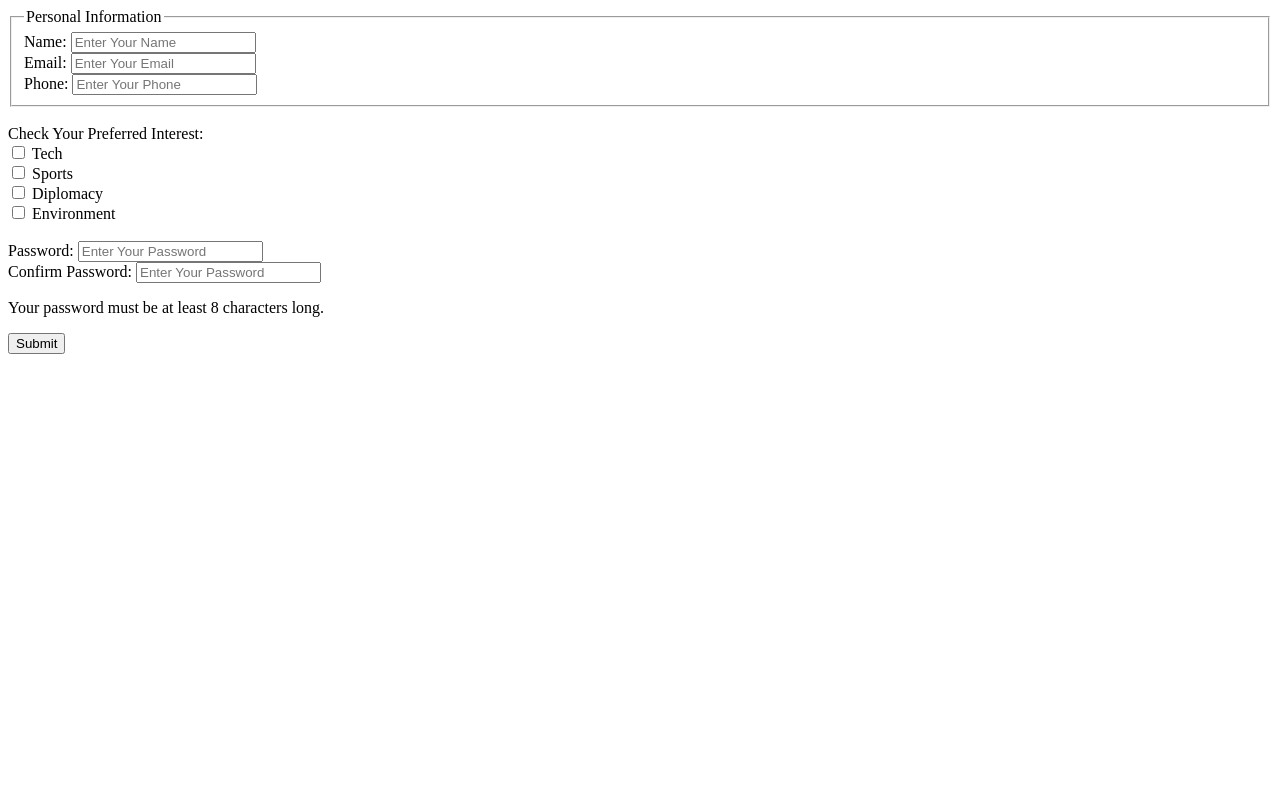
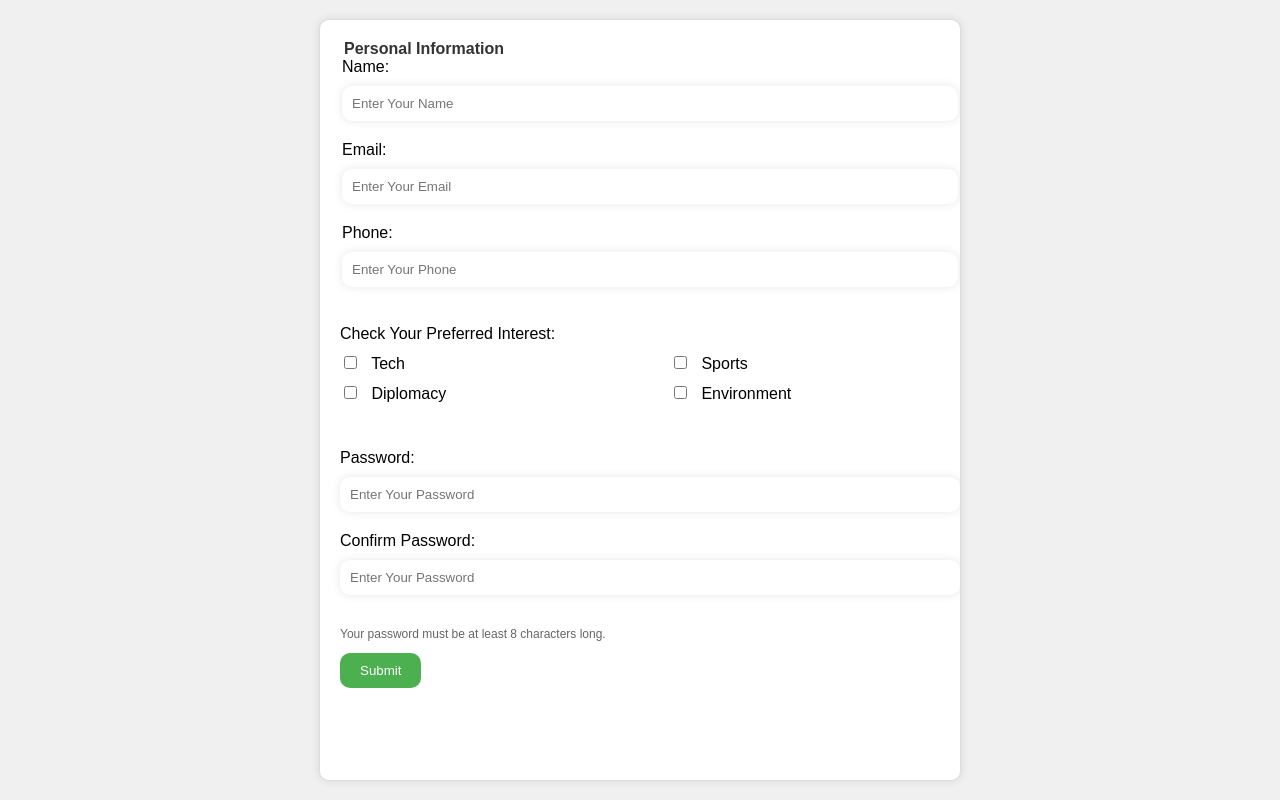
Before and after one commit to MartNat/project, a website: page public/create_account.html in a window 1280 px wide. Drawn offline with Linux system fonts and the light colour scheme.

Commit message:
first styling

```diff
--- a/public/create_account.html
+++ b/public/create_account.html
@@ -4,11 +4,77 @@
   <meta charset="UTF-8">
   <meta name="viewport" content="width=device-width, initial-scale=1.0">
   <title>Create Account</title>
+  <style>
+    body {
+      font-family: Arial, sans-serif;
+      background-color: #f0f0f0;
+      display: flex;
+      justify-content: center;
+      align-items: center;
+      height: 100vh;
+      margin: 0;
+    }
+    form {
+      background-color: #fff;
+      padding: 20px;
+      border: 1px solid #ddd;
+      border-radius: 10px;
+      box-shadow: 0 0 10px rgba(0, 0, 0, 0.1);
+      width: 600px;
+      height: 90vh;
+      overflow-y: auto;
+    }
+    fieldset {
+      border: none;
+      padding: 0;
+    }
+    legend {
+      font-weight: bold;
+      color: #333;
+    }
+    label {
+      display: block;
+      margin-bottom: 10px;
+    }
+    input[type="text"], input[type="email"], input[type="tel"], input[type="password"] {
+      width: 100%;
+      padding: 10px;
+      margin-bottom: 20px;
+      border: none;
+      border-radius: 10px;
+      box-shadow: 0 0 10px rgba(0, 0, 0, 0.1);
+    }
+    input[type="checkbox"] {
+      margin-right: 10px;
+    }
+    .checkbox-group {
+      display: flex;
+      flex-wrap: wrap;
+      justify-content: space-between;
+    }
+    .checkbox-group label {
+      width: 45%;
+      margin-bottom: 10px;
+    }
+    button[type="submit"] {
+      background-color: #4CAF50;
+      color: #fff;
+      padding: 10px 20px;
+      border: none;
+      border-radius: 10px;
+      cursor: pointer;
+    }
+    button[type="submit"]:hover {
+      background-color: #3e8e41;
+    }
+    #password-help {
+      font-size: 12px;
+      color: #666;
+    }
+  </style>
 </head>
 <body>
   <form action="/create_account" method="POST">
-    <!-- Form Elements Goes here -->
-    <!-- Fieldset and Legend -->
     <fieldset>
       <legend>Personal Information</legend>
       <label for="name">Name:</label>
@@ -22,18 +88,26 @@
       <br>
     </fieldset>
     <br>
-    <!-- Checkboxes -->
-    <label>Check Your Preferred Interest:</label> <br>
-    <input type="checkbox" id="tech" name="interest" value="tech">
-    <label for="tech">Tech</label> <br>
-    <input type="checkbox" id="sports" name="interest" value="sports">
-    <label for="sports">Sports</label> <br>
-    <input type="checkbox" id="diplomacy" name="interest" value="diplomacy">
-    <label for="diplomacy">Diplomacy</label> <br>
-    <input type="checkbox" id="environment" name="interest" value="environment">
-    <label for="environment">Environment</label>
+    <label>Check Your Preferred Interest:</label>
+    <div class="checkbox-group">
+      <label for="tech">
+        <input type="checkbox" id="tech" name="interest" value="tech">
+        Tech
+      </label>
+      <label for="sports">
+        <input type="checkbox" id="sports" name="interest" value="sports">
+        Sports
+      </label>
+      <label for="diplomacy">
+        <input type="checkbox" id="diplomacy" name="interest" value="diplomacy">
+        Diplomacy
+      </label>
+      <label for="environment">
+        <input type="checkbox" id="environment" name="interest" value="environment">
+        Environment
+      </label>
+    </div>
     <br><br>
-    <!-- Password Input -->
     <label for="password">Password:</label>
     <input type="password" id="password" name="password" placeholder="Enter Your Password" required>
     <br>
@@ -43,7 +117,6 @@
     <div id="password-help">
       <p>Your password must be at least 8 characters long.</p>
     </div>
-    <!-- Submit Button -->
     <button type="submit">Submit</button>
   </form>
 </body>
--- a/public/styles.css
+++ b/public/styles.css
@@ -1,42 +1,55 @@
-.u-section-1 .u-sheet-1 {
-  min-height: 400px;
+/* Global Styles */
+
+* {
+  box-sizing: border-box;
+  margin: 0;
+  padding: 0;
 }
 
 body {
-  font-family: Arial, sans-serif;
+  font-family: 'Lato', sans-serif;
   background-color: #f4f4f9;
+  display: flex;
+  justify-content: center;
+  align-items: center;
+  height: 100vh;
   margin: 0;
-  padding: 0;
 }
+
+/* Header Styles */
 
 header {
   background-color: white;
   padding: 10px 20px;
   box-shadow: 0 0 10px rgba(0, 0, 0, 0.1);
   border-bottom: 1px solid #e0e0e0;
-}
-
-nav {
   display: flex;
   justify-content: space-between;
   align-items: center;
 }
 
-.logo img {
+header .logo {
+  margin-right: 20px;
+}
+
+header .logo img {
   width: 50px;
 }
 
-.nav-right {
+header .nav-right {
   display: flex;
+  justify-content: flex-end;
   align-items: center;
 }
 
-.nav-right a {
+header .nav-right a {
   margin-left: 20px;
   color: #333;
   text-decoration: none;
   font-weight: bold;
 }
+
+/* Hero Styles */
 
 .hero {
   display: flex;
@@ -45,21 +58,134 @@ nav {
   padding: 20px;
 }
 
-.container {
-  text-align: center;
-  background: white;
+.hero .left {
+  flex: 1;
+  justify-content: center;
+}
+
+.hero .left img {
+  width: 100px;
+  height: 100px;
+  border-radius: 50%;
+  object-fit: cover;
+}
+
+.hero .right {
+  flex: 1;
+  justify-content: center;
   padding: 20px;
+}
+
+.hero .right h1 {
+  margin: 0;
+  color: #333;
+}
+
+.hero .right p {
+  color: #666;
+  font-size: 1.2em;
+}
+
+/* Form Styles */
+
+form {
+  max-width: 400px;
+  margin: 40px auto;
+  padding: 20px;
+  background-color: white;
+  border: 1px solid #e0e0e0;
+  box-shadow: 0 0 10px rgba(0, 0, 0, 0.1);
+  border-radius: 10px;
+}
+
+label {
+  display: block;
+  margin-bottom: 10px;
+}
+
+input[type="text"], input[type="email"], input[type="password"] {
+  width: 100%;
+  padding: 10px;
+  margin-bottom: 20px;
+  border: none;
+  border-radius: 10px;
+  box-shadow: 0 0 10px rgba(0, 0, 0, 0.1);
+}
+
+input[type="checkbox"] {
+  margin-right: 10px;
+}
+
+button[type="submit"] {
+  background-color: #4CAF50;
+  color: #fff;
+  padding: 10px 20px;
+  border: none;
+  border-radius: 10px;
+  cursor: pointer;
+}
+
+button[type="submit"]:hover {
+  background-color: #3e8e41;
+}
+
+/* Search Styles */
+
+.search-section {
+  padding: 20px;
+  background-color: white;
   box-shadow: 0 0 10px rgba(0, 0, 0, 0.1);
   border-radius: 10px;
   margin: 20px;
 }
 
-header h1 {
+.search-section h2 {
   margin: 0;
   color: #333;
 }
 
-.info p {
+.search-section input[type="text"] {
+  width: 100%;
+  padding: 10px;
+  margin-bottom: 20px;
+  border: none;
+  border-radius: 10px;
+  box-shadow: 0 0 10px rgba(0, 0, 0, 0.1);
+}
+
+.search-section button[type="submit"] {
+  background-color: #4CAF50;
+  color: #fff;
+  padding: 10px 20px;
+  border: none;
+  border-radius: 10px;
+  cursor: pointer;
+}
+
+.search-section button[type="submit"]:hover {
+  background-color: #3e8e41;
+}
+
+/* Results Styles */
+
+.results-section {
+  padding: 20px;
+  background-color: white;
+  box-shadow: 0 0 10px rgba(0, 0, 0, 0.1);
+  border-radius: 10px;
+  margin: 20px;
+}
+
+.results-section .club-result {
+  padding: 20px;
+  border-bottom: 1px solid #e0e0e0;
+}
+
+.results-section .club-result h3 {
+  margin: 0;
+  color: #333;
+}
+
+.results-section .club-result p {
   color: #666;
-  font-size: 1.2em;
-}
+  font-size: 1.2em
```
Also changed, not shown: public/index.html (+6 -7 lines), public/login.html (+62 -1 lines).
